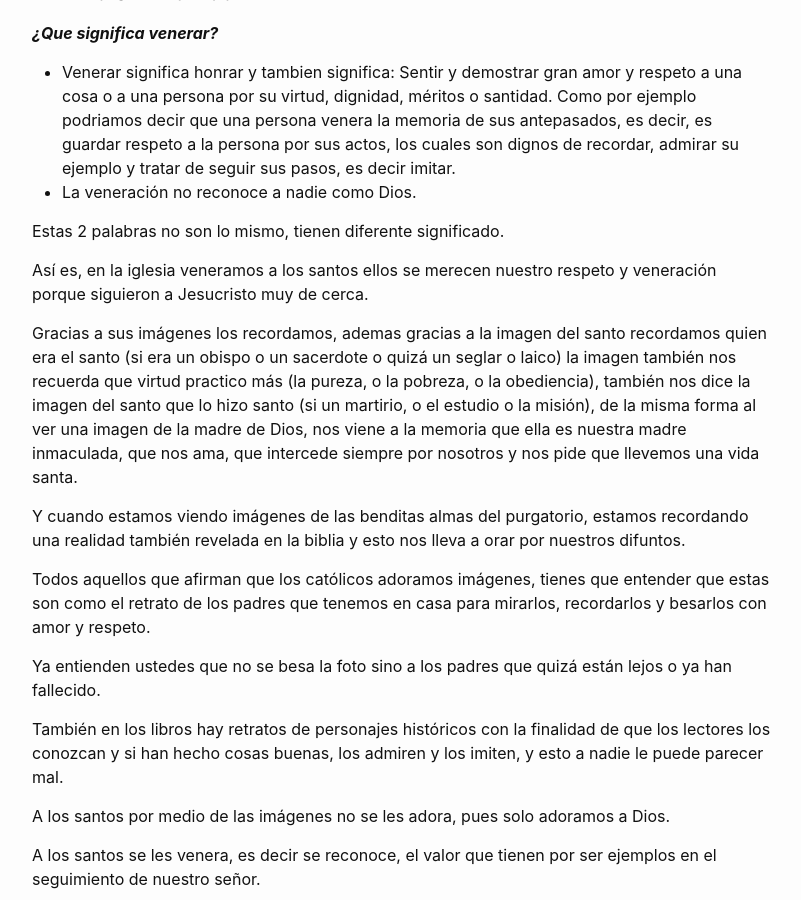
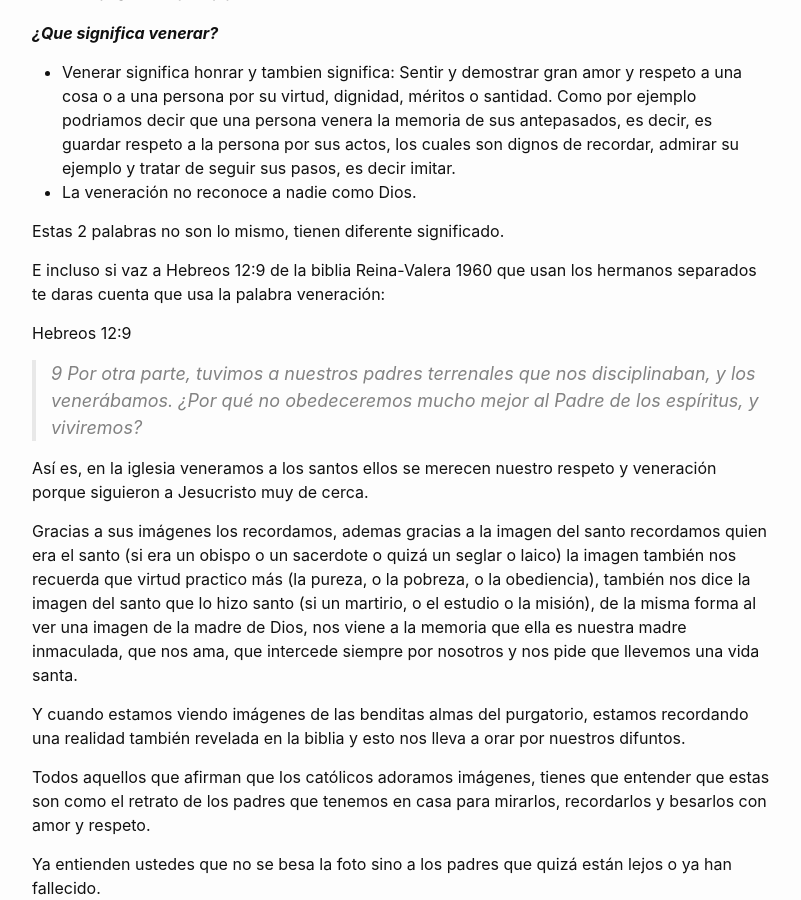
Before and after one commit to dylanmeca/dylanmeca.github.io, a Jekyll site: the page built from _posts/2021-08-01-Es-cierto-que-los-catolicos-adoran-imagenes.md, in a window 1280 px wide and 900 px high, scrolled down 5133 px. Shown: the whole window, without its empty margins (238-1039 px from the left). Built offline with Jekyll 4.4.1, drawn with Linux system fonts in a browser that asks for light colours; a script that is not in the unit is left out; comment, search, counter and statistics services are not loaded.

Commit message:
Update 2021-08-01-Es-cierto-que-los-catolicos-adoran-imagenes.md

```diff
--- a/_posts/2021-08-01-Es-cierto-que-los-catolicos-adoran-imagenes.md
+++ b/_posts/2021-08-01-Es-cierto-que-los-catolicos-adoran-imagenes.md
@@ -198,6 +198,12 @@ La palabra adorar y venerar no son lo mismo:
 
 Estas 2 palabras no son lo mismo, tienen diferente significado.
 
+E incluso si vaz a Hebreos 12:9 de la biblia Reina-Valera 1960 que usan los hermanos separados te daras cuenta que usa la palabra veneración:
+
+Hebreos 12:9
+
+> 9 Por otra parte, tuvimos a nuestros padres terrenales que nos disciplinaban, y los venerábamos. ¿Por qué no obedeceremos mucho mejor al Padre de los espíritus, y viviremos?
+
 Así es, en la iglesia veneramos a los santos ellos se merecen nuestro respeto y veneración porque siguieron a Jesucristo muy de cerca.
 
 Gracias a sus imágenes los recordamos, ademas gracias a la imagen del santo recordamos quien era el santo (si era un obispo o un sacerdote o quizá un seglar o laico) la imagen también nos recuerda que virtud practico más (la pureza, o la pobreza, o la obediencia), también nos dice la imagen del santo que lo hizo santo (si un martirio, o el estudio o la misión), de la misma forma al ver una imagen de la madre de Dios, nos viene a la memoria que ella es nuestra madre inmaculada, que nos ama, que intercede siempre por nosotros y nos pide que llevemos una vida santa.
```
